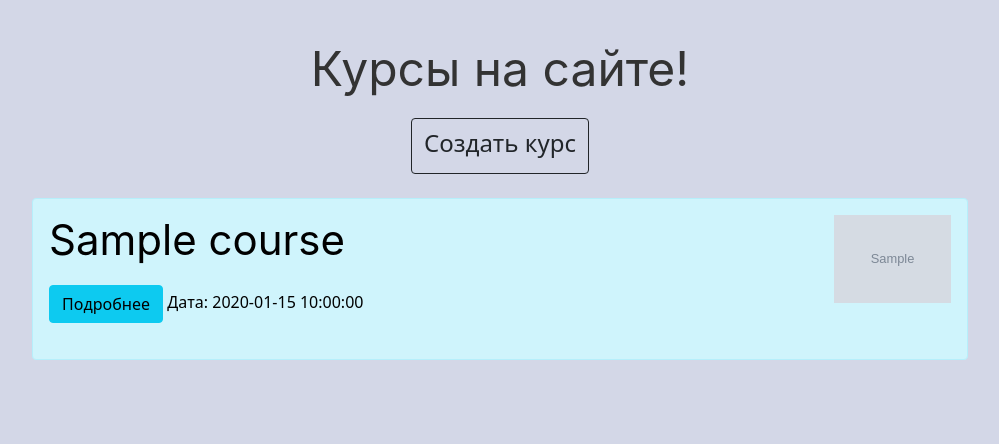
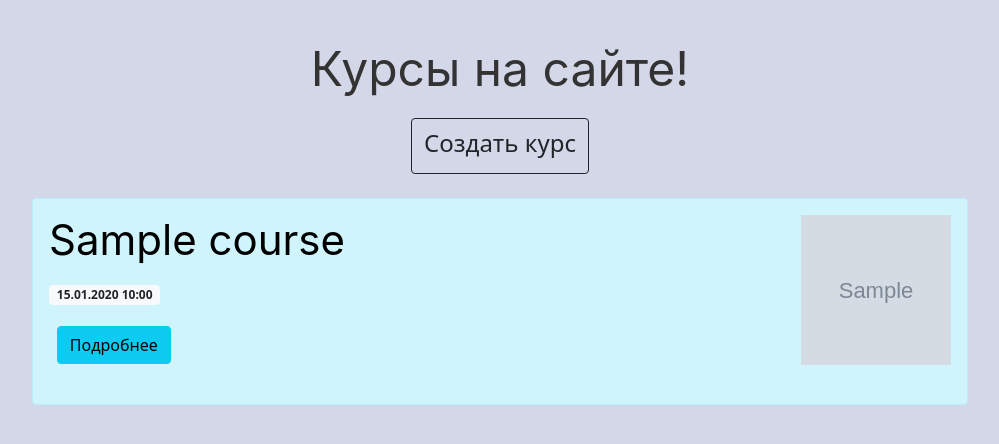
Before and after one commit to Keopint/EGE_WEBSITE_2, a Flask app: page /courses in a window 1280 px wide. Shown: the part 64-508 px from the top of the page, without its empty margins (140-1139 px from the left). Run offline with Flask 3, Linux system fonts and the light colour scheme; tables that the repository leaves empty hold one stand-in row (values such as "Sample post"); grey boxes marked "Sample" are stand-in pictures; some libraries are stand-ins or nearby versions.

Commit message:
fix full bags

```diff
--- a/templates/cources.html
+++ b/templates/cources.html
@@ -15,10 +15,38 @@
         </a>
     </div>
     {% for table in tables %}
-        <div class="alert alert-info">
-            <h1 style="color: #000;">{{table.name}}<img align="right" height="12%" width="13%" src="../static/img/avatars/{{table.avatar_name}}"></h1>
-            <p style="color:#000"><a href="course/{{table['id']}}" class="btn btn-info">Подробнее</a>  Дата: {{table.date}}</p>
+    <div class="alert alert-info">
+        <div class="d-flex justify-content-between align-items-start">
+            <div class="flex-grow-1 me-3">
+                <h1 style="color: #000;">{{table.name}}</h1>
+                <div class="d-flex align-items-center gap-2 mt-2">
+                    {% if table.student %}
+                    <div class="badge bg-secondary">
+                        <i class="bi bi-person-circle"></i>
+                        {{table.student.name}} {{table.student.surname}}
+                    </div>
+                    {% endif %}
+                    <div class="badge bg-light text-dark">
+                        <i class="bi bi-calendar"></i>
+                        {{table.date.strftime('%d.%m.%Y %H:%M')}}
+                    </div>
+                </div>
+                <div class="badge">
+                    <p class="mt-3">
+                        <a href="course/{{table.id}}/1" class="btn btn-info">
+                            <i class="bi bi-arrow-right-circle"></i> Подробнее
+                        </a>
+                    </p>
+                </div>
+            </div>
+            <!-- Фиксированный размер изображения с сохранением пропорций -->
+            <div style="width: 150px; height: 150px; overflow: hidden; flex-shrink: 0;" class="ms-3">
+                <img src="static/img/avatars/{{table.avatar_name}}"
+                     style="width: 100%; height: 100%; object-fit: cover;"
+                     alt="{{table.name}}">
+            </div>
         </div>
+    </div>
     {% endfor %}
 </div>
 {% endblock %}
```
